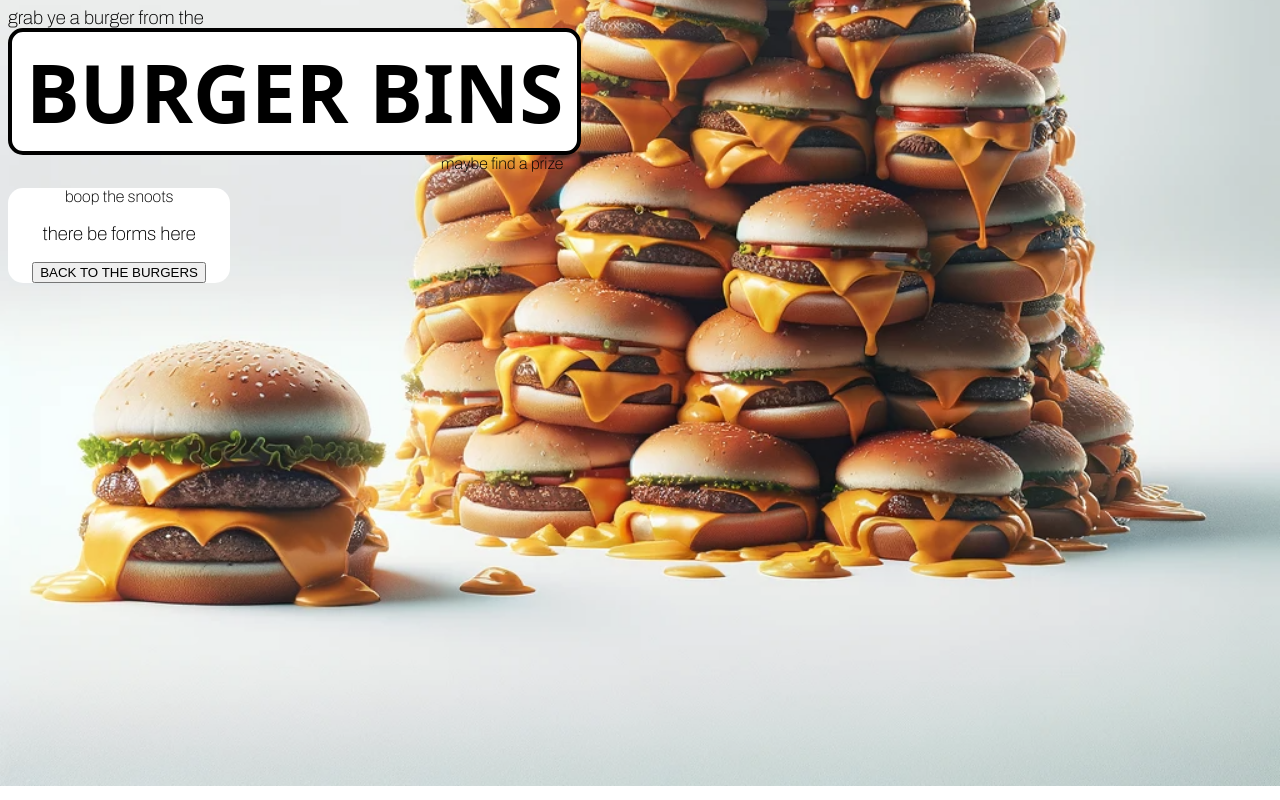
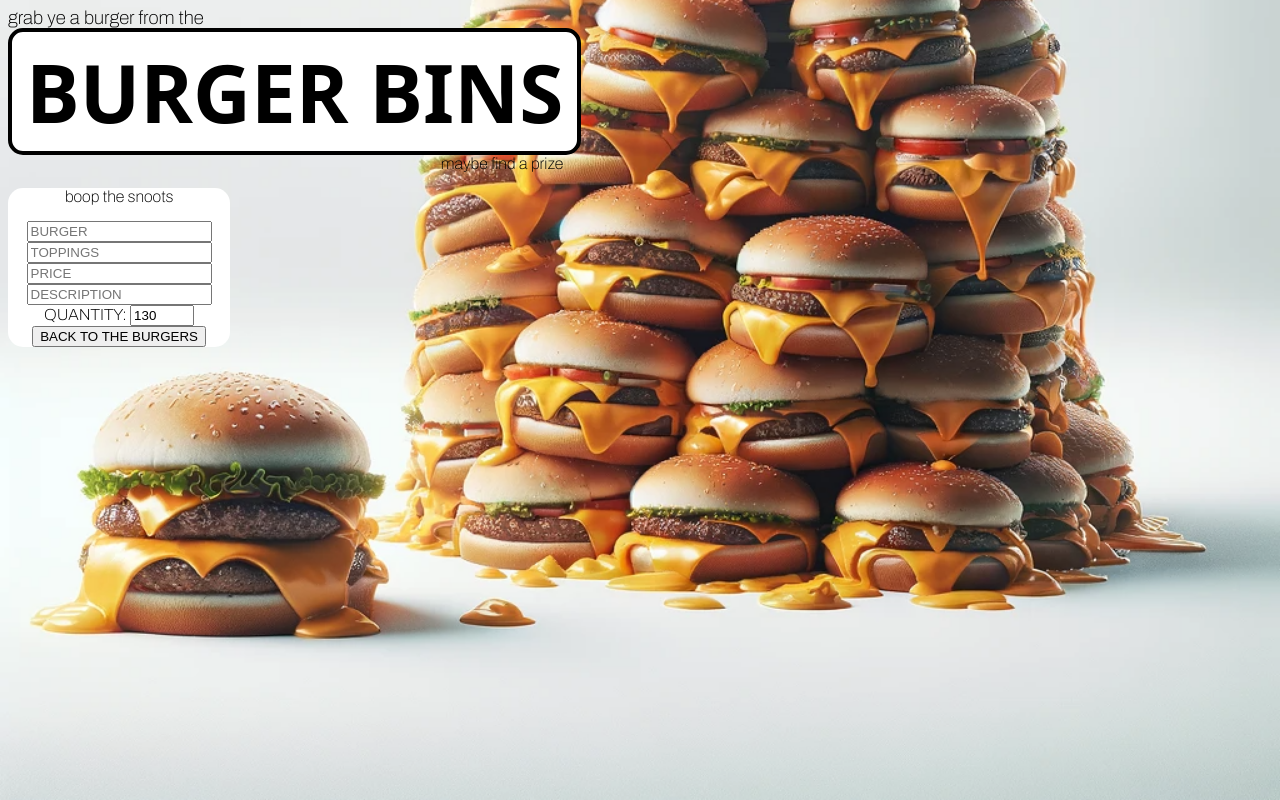
Before and after one commit to asparageist/burger-joint, a React (Create React App) app: page / in a window 1280 px wide. Both pictures are taken after a click on the button "NEW BURGER". Built offline with nearby package versions, Linux system fonts and the light colour scheme; a web font is replaced by a local one.

Commit message:
NewInvForm should update InvList on DOM. WIP

```diff
--- a/src/components/InvForm.js
+++ b/src/components/InvForm.js
@@ -18,7 +18,7 @@ function InvForm(props) {
       required />
       <br />
       <input
-      type="number"
+      type="text"
       name="price"
       placeholder="PRICE"
       required />
--- a/src/components/InvList.js
+++ b/src/components/InvList.js
@@ -1,12 +1,27 @@
 import React from "react";
+import Inventory from "./Inventory";
 import PropTypes from "prop-types";
 
 function InvList(props) {
   return (
-<>
-
-</>
-  )
+  <>
+  <React.Fragment>
+    <hr />
+    {props.invList.map((inventory, index) =>
+      <Inventory  name={inventory.burger}
+                  toppings={inventory.toppings}
+                  price={inventory.price}
+                  description={inventory.description}
+                  key={index}
+      />
+    )}
+  </React.Fragment>
+  </>
+  );
 }
 
+InvList.propTypes = {
+  invList: PropTypes.array
+};
+
 export default InvList;
--- a/src/components/NewInvForm.js
+++ b/src/components/NewInvForm.js
@@ -1,11 +1,64 @@
 import React from "react";
+import PropTypes from "prop-types";
+import { v4 } from "uuid";
 
 function NewInvForm(props) {
+
+  function handleNewFormSubmission(event) {
+    event.preventdefault();
+    props.onNewInvCreation({
+      burger: event.target.burger.value,
+      toppings: event.target.toppings.value,
+      price: parseInt(event.target.price.value),
+      description: event.target.description.value,
+      id: v4()
+    });
+  }
+
   return (
     <React.Fragment>
-      <h3>there be forms here</h3>
+    <form>
+      <input
+      type="text"
+      name="burger"
+      placeholder="BURGER"
+      required />
+      <br />
+      <input
+      type="text"
+      name="toppings"
+      placeholder="TOPPINGS"
+      required />
+      <br />
+      <input
+      type="text"
+      name="price"
+      placeholder="PRICE"
+      required />
+      <br />
+      <input
+      type="text"
+      name="description"
+      placeholder="DESCRIPTION"
+      required />
+      <br />
+      <label for="quantity">QUANTITY: </label>
+      <input
+      type="number"
+      name="quantity"
+      min="0"
+      max="130"
+      defaultValue="130"
+      placeholder="QUANTITY"
+      required />
+      <br />
+    </form>
     </React.Fragment>
   );
 }
 
+NewInvForm.propTypes = {
+  onNewInvCreation: PropTypes.func
+};
+
 export default NewInvForm;
--- a/src/components/invControl.js
+++ b/src/components/invControl.js
@@ -8,8 +8,17 @@ class InvControl extends React.Component {
   constructor(props) {
     super(props);
     this.state = {
+      formVisibleOnPage: false,
+      mainInvList: []
+    };
+  }
+
+  handleAddingNewInvToList = (newInv) => {
+    const newMainInvList = this.state.mainInvList.concat(newInv);
+    this.setState({
+      mainInvList: newMainInvList,
       formVisibleOnPage: false
-    };
+    });
   }
 
   handleClick = () => {
@@ -22,10 +31,10 @@ class InvControl extends React.Component {
     let currentlyVisibleState = null;
     let buttonText = null;
     if (this.state.formVisibleOnPage) {
-      currentlyVisibleState = <NewInvForm />
+      currentlyVisibleState = <NewInvForm onNewInvCreation={this.handleAddingNewInvToList} />
       buttonText="BACK TO THE BURGERS";
     } else {
-      currentlyVisibleState = <InvList />
+      currentlyVisibleState = <InvList invList={this.state.mainInvList} />
       buttonText="NEW BURGER";
     }
     return (
```
